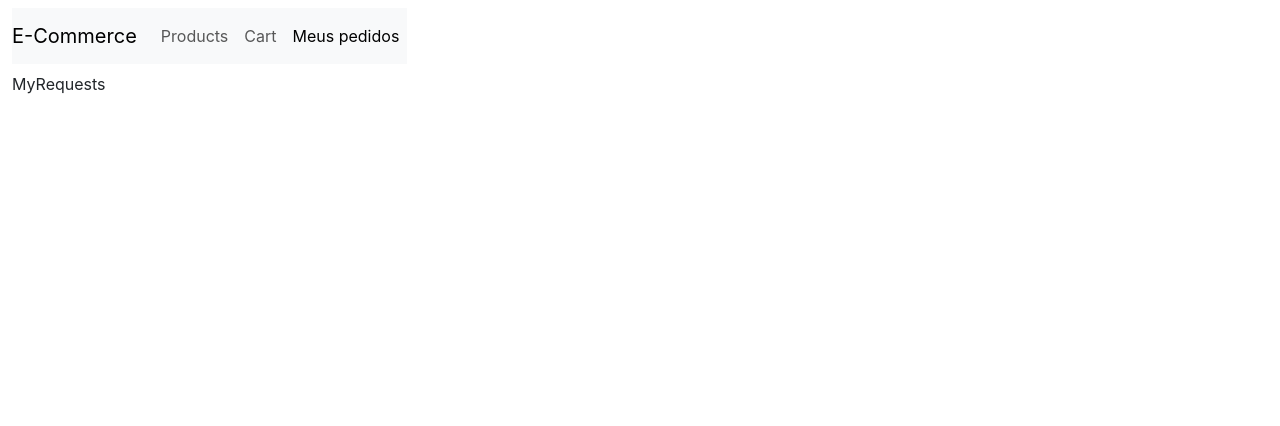
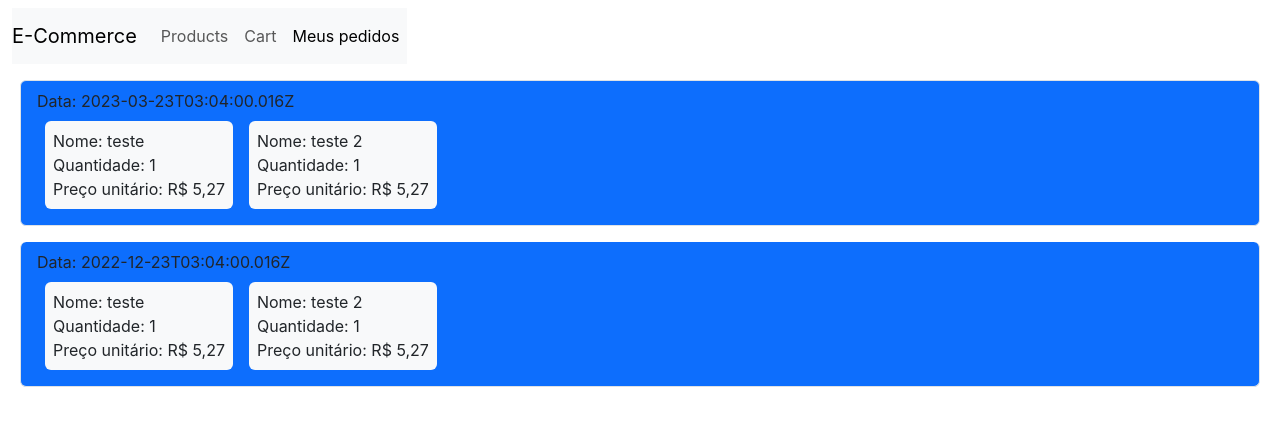
Before and after one commit to vitor-msp/e-commerce, a React (Create React App) app in the folder frontend/: page /myorders in a window 1280 px wide. Shown: the top 426 px of the page. Built offline with nearby package versions, Linux system fonts and the light colour scheme; no server answers.

Commit message:
feat(component): showing orders

```diff
--- a/frontend/src/pages/MyOrders.tsx
+++ b/frontend/src/pages/MyOrders.tsx
@@ -11,13 +11,36 @@ export const MyOrders = () => {
     if (orders.length === 0) {
       dispatch(getOrders());
     }
-    console.log(orders);
-  }, [orders]);
+  }, [orders, dispatch]);
 
   return (
     <>
       <Navbar />
-      MyRequests
+      <ul className="list-group">
+        {orders.map(({ date, items }) => (
+          <li
+            className="list-group-item mx-2 my-2 rounded bg-primary"
+            key={date}
+          >
+            <span>Data: {date}</span>
+            <div className="d-flex flex-row">
+              {items.map(({ name, quantity, unitPrice }) => (
+                <div className="mx-2 my-2 bg-light rounded p-2 d-flex flex-column">
+                  <span>Nome: {name}</span>
+                  <span>Quantidade: {quantity}</span>
+                  <span>
+                    Preço unitário:{" "}
+                    {unitPrice.toLocaleString("pt-br", {
+                      style: "currency",
+                      currency: "BRL",
+                    })}
+                  </span>
+                </div>
+              ))}
+            </div>
+          </li>
+        ))}
+      </ul>
     </>
   );
 };
```
